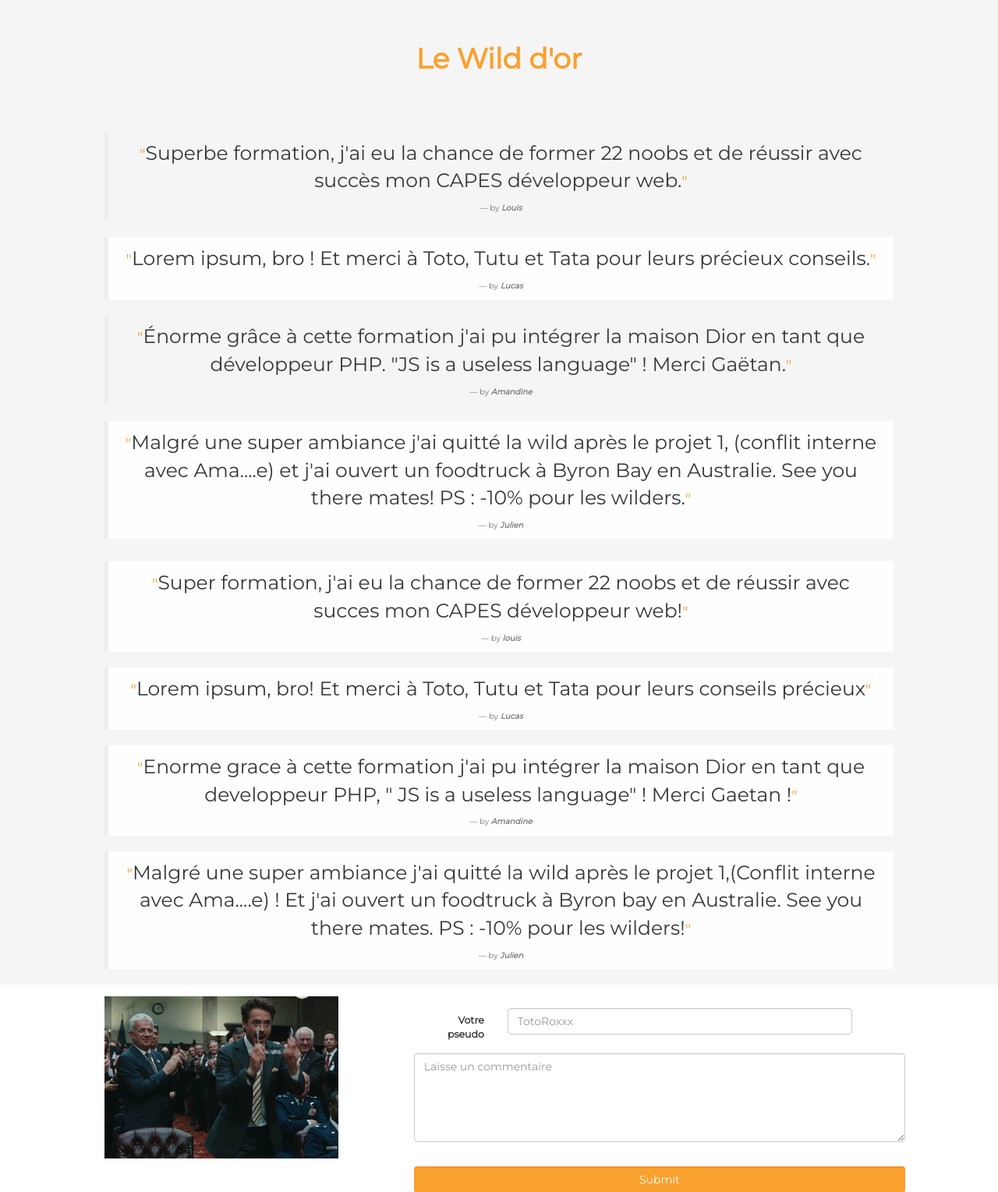
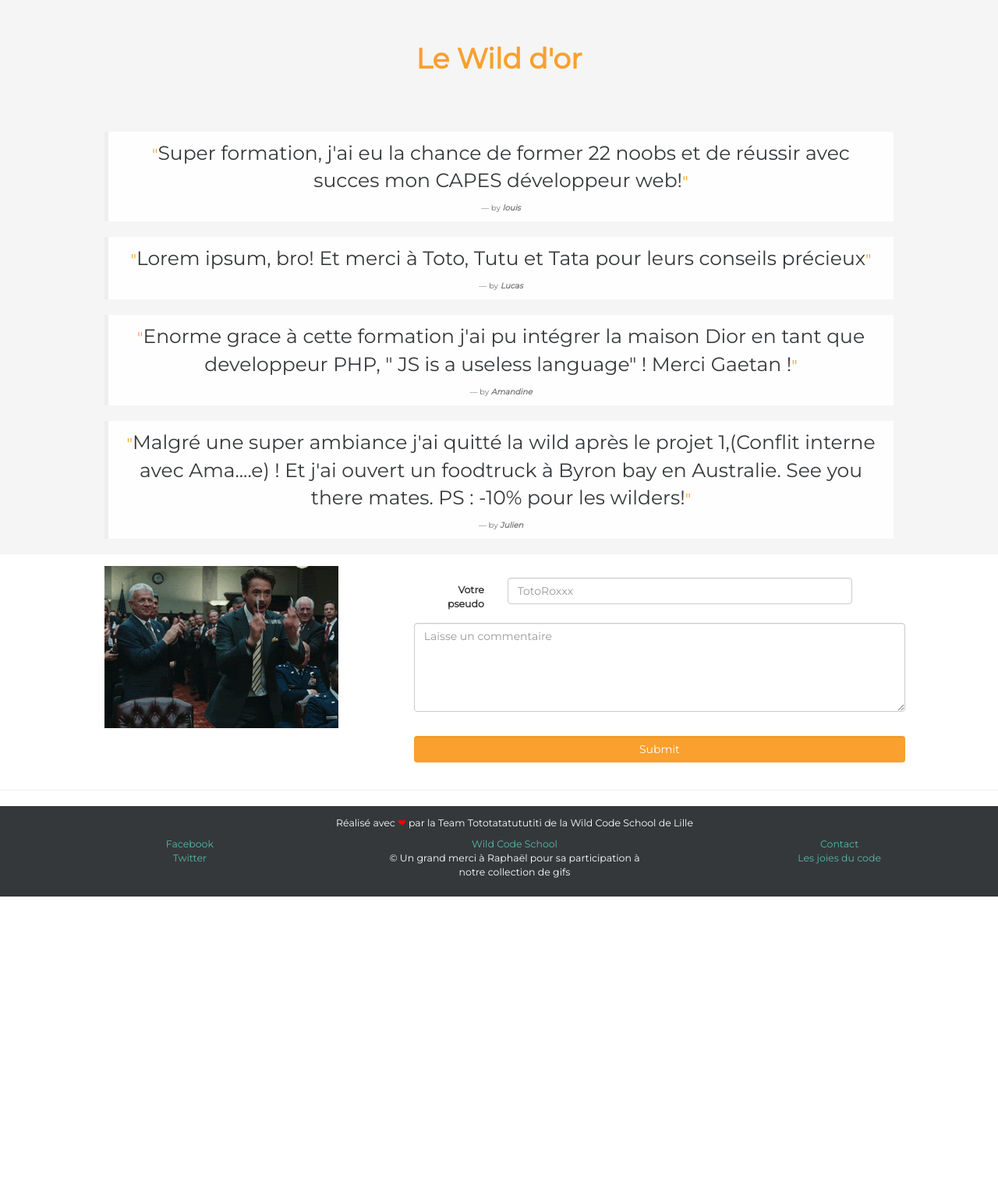
Before and after one commit to LouisBruge/lesjoiesdelawild, a PHP site: page /src/php/wild_or.php in a window 1280 px wide. Shown: the part 52-1581 px from the top of the page at 78% size. After the commit the page ends 1202 px from the top, so only its background shows below. Run offline with PHP 8.4, Linux system fonts and the light colour scheme.

Commit message:
Orthographe

```diff
--- a/src/php/wild_or.php
+++ b/src/php/wild_or.php
@@ -51,30 +51,6 @@
             <div class="col-lg-offset-1 col-lg-10 text-center" id="citations">
                 <h1>Le Wild d'or</h1>
 
-                <!--Customer Louis-->
-                <blockquote class="color">
-                    <p>Superbe formation, j'ai eu la chance de former 22 noobs et de réussir avec succès mon CAPES développeur web.</p>
-                    <small>by <cite>Louis</cite></small>
-                </blockquote>
-
-                <!--Customer Lucas-->
-                <blockquote class="color-text">
-                    <p>Lorem ipsum, bro ! Et merci à Toto, Tutu et Tata pour leurs précieux conseils.</p>
-                    <small>by <cite>Lucas</cite></small>
-                </blockquote>
-
-                <!--Customer Amandine-->
-                <blockquote class="color">
-                    <p>Énorme grâce à cette formation j'ai pu intégrer la maison Dior en tant que développeur PHP. "JS is a useless language" ! Merci Gaëtan.</p>
-                    <small>by <cite>Amandine</cite></small>
-                </blockquote>
-
-                <!--Customer Julien-->
-                <blockquote class="color-text">
-                    <p>Malgré une super ambiance j'ai quitté la wild après le projet 1, (conflit interne avec Ama....e) et j'ai ouvert un foodtruck à Byron Bay en Australie. See you there mates! PS : -10% pour les wilders.</p>
-                    <small>by <cite>Julien</cite></small>
-                </blockquote>
-                <br>
             </div>
         </div>
     </div>
```
